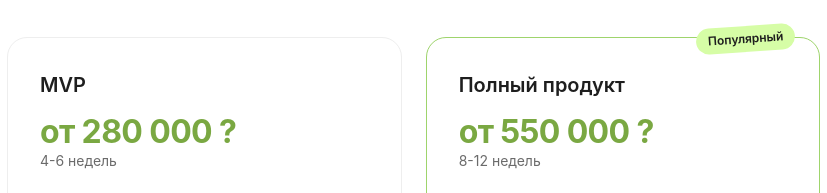
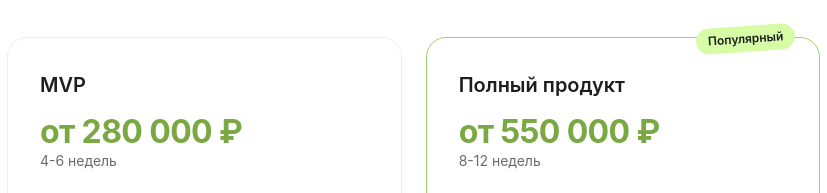
Before and after one commit to geckodio/geckodio, a website: page services/web-apps.html in a window 1280 px wide. Shown: the part 2833-3026 px from the top of the page, 17-844 px from the left. Drawn offline with Linux system fonts and the light colour scheme; files that its build step writes are made by us from their sources; a web font is replaced by a local one.

```diff
--- a/services/web-apps.html
+++ b/services/web-apps.html
@@ -123,7 +123,7 @@
         <div class="service-pricing">
           <article class="service-pricing__card">
             <h3 class="service-pricing__name">MVP</h3>
-            <div><div class="service-pricing__price">от 280 000 ?</div><span class="service-pricing__period">4-6 недель</span></div>
+            <div><div class="service-pricing__price">от 280 000 ₽</div><span class="service-pricing__period">4-6 недель</span></div>
             <ul class="service-pricing__list"><li>Базовая авторизация и роли</li><li>2-3 ключевых модуля</li><li>Простая база данных</li><li>1 интеграция (платежи / CRM)</li></ul>
             <a class="service-pricing__cta btn btn--ghost" href="#contact" data-modal-open="contact">Обсудить</a>
           </article>
@@ -131,7 +131,7 @@
           <article class="service-pricing__card service-pricing__card--featured">
             <span class="service-pricing__badge">Популярный</span>
             <h3 class="service-pricing__name">Полный продукт</h3>
-            <div><div class="service-pricing__price">от 550 000 ?</div><span class="service-pricing__period">8-12 недель</span></div>
+            <div><div class="service-pricing__price">от 550 000 ₽</div><span class="service-pricing__period">8-12 недель</span></div>
             <ul class="service-pricing__list"><li>Все модули и сложные сценарии</li><li>Несколько ролей и прав доступа</li><li>Полная база данных и связи</li><li>3+ интеграции</li><li>Мобильная адаптация</li></ul>
             <a class="service-pricing__cta btn btn--primary" href="#contact" data-modal-open="contact">Обсудить</a>
           </article>
```
